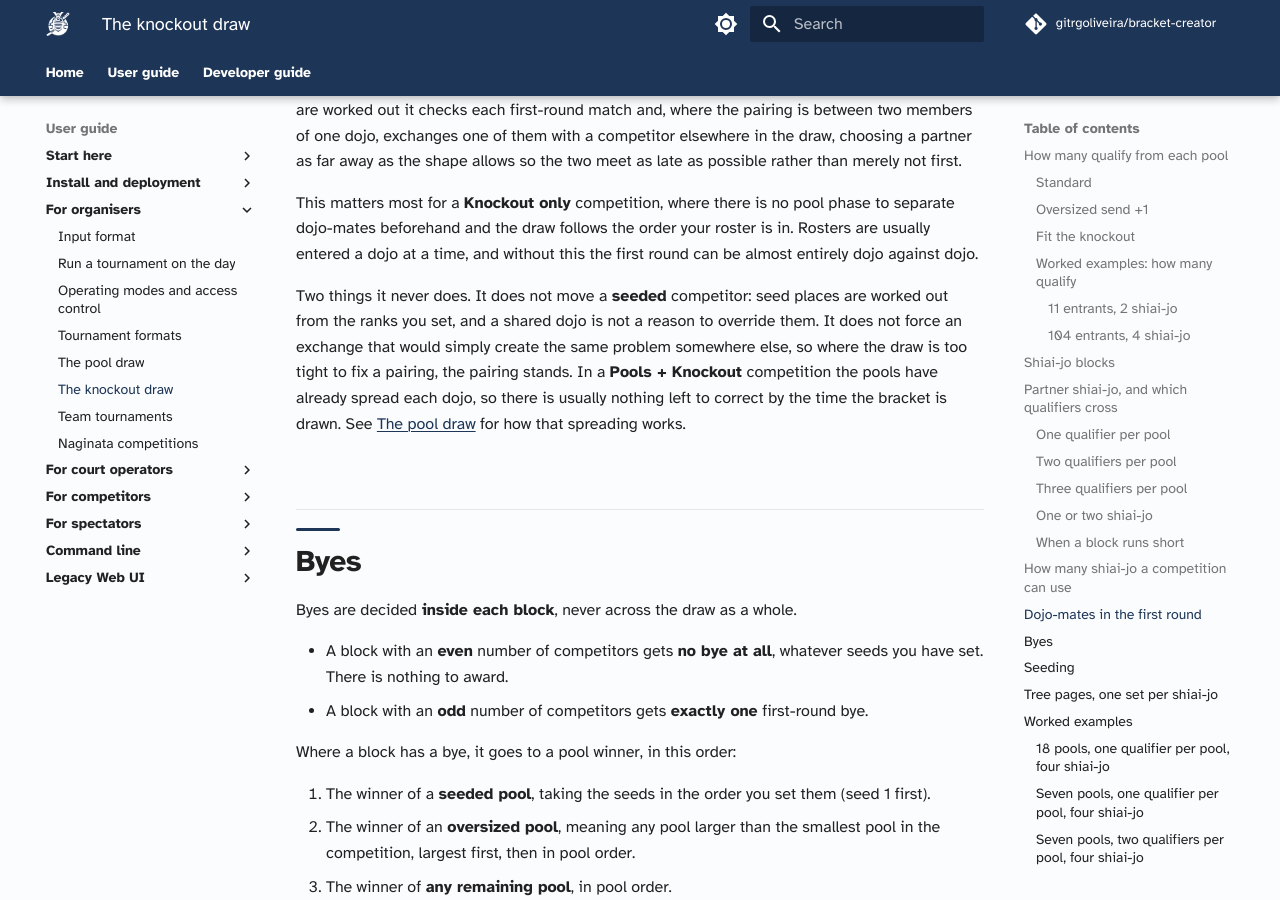
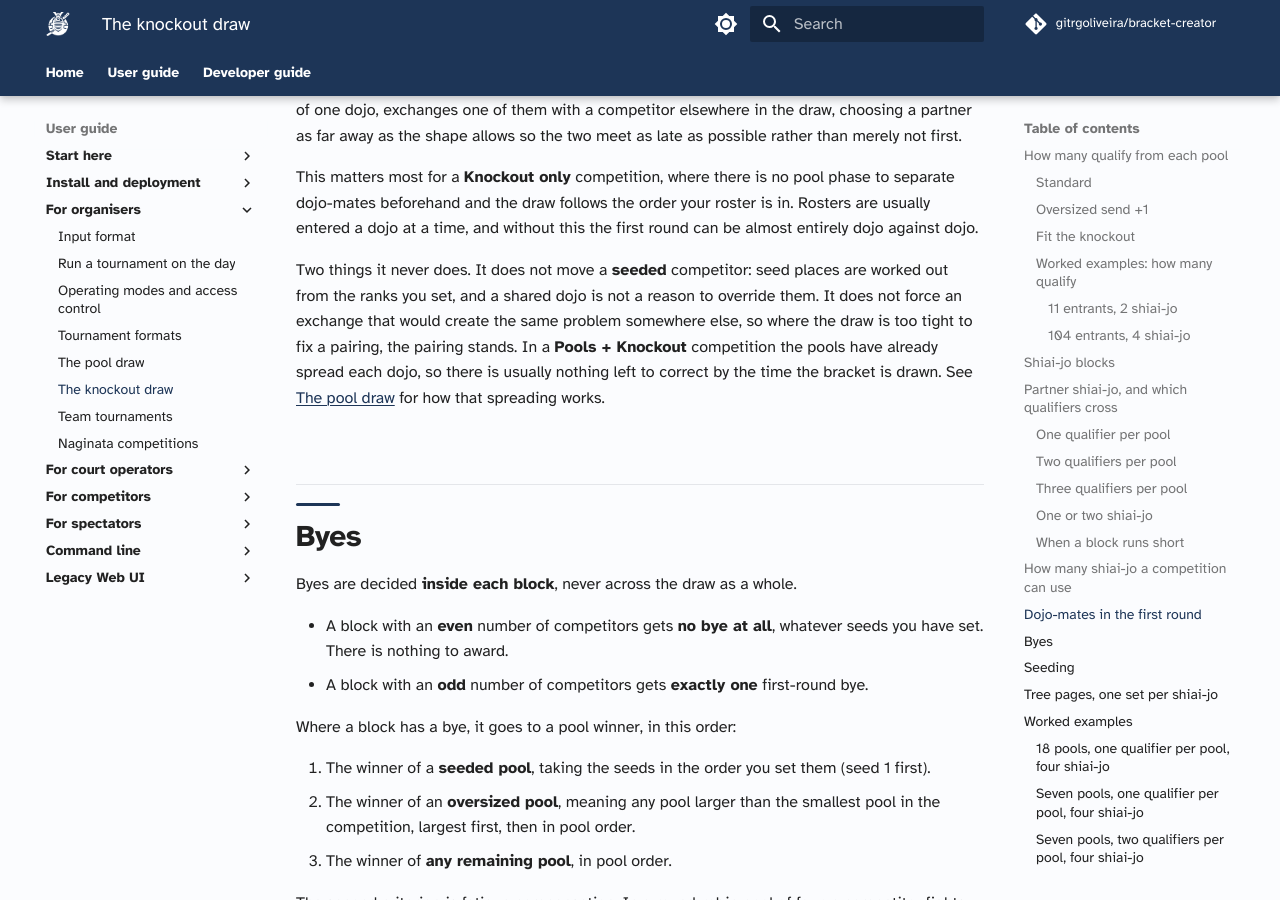
Before and after one commit to gitrgoliveira/bracket-creator, an MkDocs documentation site: the page built from docs/user-guide/organisers/knockout-draw.md, in a window 1280 px wide and 900 px high, scrolled down 7192 px. Built offline with MkDocs 1.6.1 and Material for MkDocs 9.7.7, drawn with Linux system fonts in a browser that asks for light colours; comment, search, counter and statistics services are not loaded; some of the changed text lies outside the part shown.

Commit message:
docs: audit fixes on the changed pages -- drop the ASCII dash, the echoed intro, and a filler word
Four copy findings from an audit of this branch's added docs text: the
one spaced double hyphen in the whole docs tree (an em-dash stand-in in
a docs set that avoids the dash) rewritten with a colon; the knockout
page's intro no longer repeats the pool page's sentence verbatim; a
filler 'simply' dropped; and the blank-dojo constraint bullet split so
its opening rule stays as short as its siblings.

Co-Authored-By: Claude Fable 5 <noreply@anthropic.com>

```diff
--- a/docs/user-guide/organisers/knockout-draw.md
+++ b/docs/user-guide/organisers/knockout-draw.md
@@ -141,7 +141,7 @@ The draw avoids opening a knockout with two competitors from the same dojo. Afte
 
 This matters most for a **Knockout only** competition, where there is no pool phase to separate dojo-mates beforehand and the draw follows the order your roster is in. Rosters are usually entered a dojo at a time, and without this the first round can be almost entirely dojo against dojo.
 
-Two things it never does. It does not move a **seeded** competitor: seed places are worked out from the ranks you set, and a shared dojo is not a reason to override them. It does not force an exchange that would simply create the same problem somewhere else, so where the draw is too tight to fix a pairing, the pairing stands. In a **Pools + Knockout** competition the pools have already spread each dojo, so there is usually nothing left to correct by the time the bracket is drawn. See [The pool draw](pool-draw.md) for how that spreading works.
+Two things it never does. It does not move a **seeded** competitor: seed places are worked out from the ranks you set, and a shared dojo is not a reason to override them. It does not force an exchange that would create the same problem somewhere else, so where the draw is too tight to fix a pairing, the pairing stands. In a **Pools + Knockout** competition the pools have already spread each dojo, so there is usually nothing left to correct by the time the bracket is drawn. See [The pool draw](pool-draw.md) for how that spreading works.
 
 ## Byes
 
```
Also changed, not shown: other parts of docs/user-guide/organisers/knockout-draw.md (+1 -1 lines), docs/user-guide/organisers/input-format.md (+1 -1 lines), docs/user-guide/organisers/pool-draw.md (+1 -1 lines).
